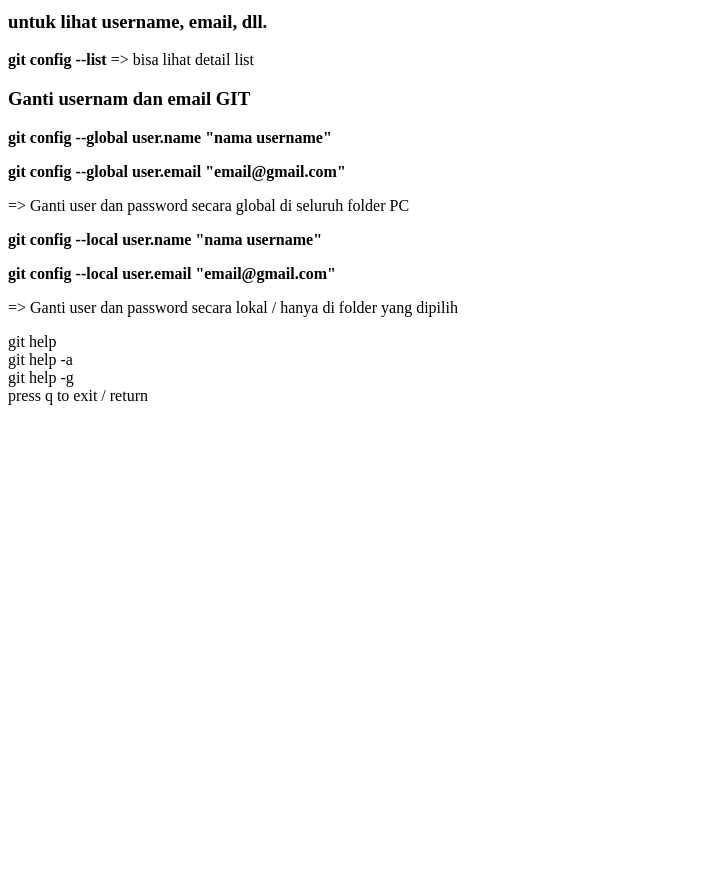
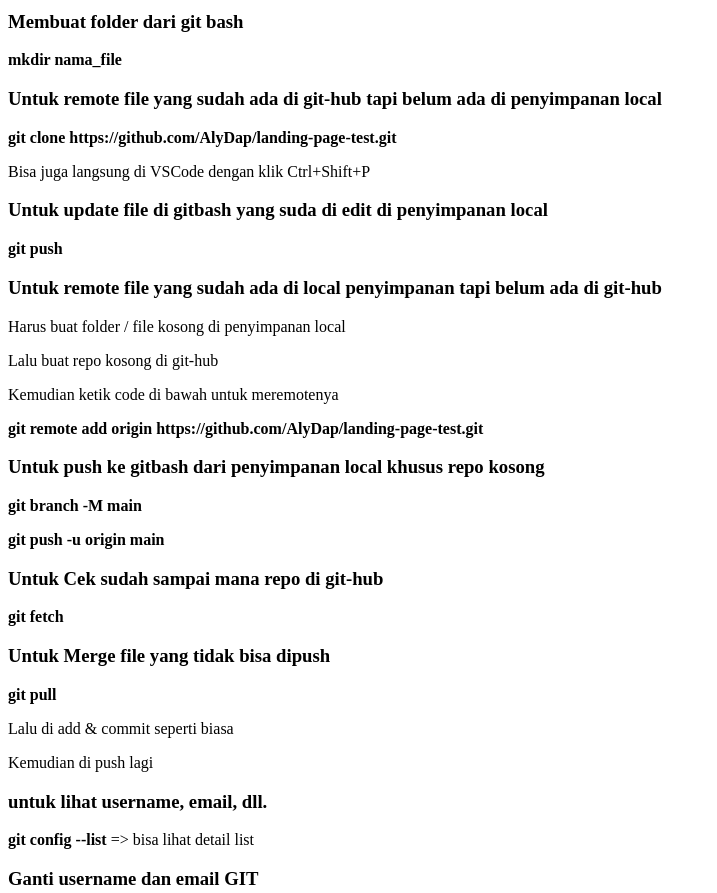
Before and after one commit to AlyDap/landing-page-test, a plain HTML site: page index.htm in a window 1280 px wide. Shown: the part 860-1753 px from the top of the page, without its empty margins (0-717 px from the left). Before the commit the page ends 1273 px from the top, so only its background shows below. Drawn offline with Linux system fonts and the light colour scheme.

Commit message:
nambah deskripsi

```diff
--- a/index.htm
+++ b/index.htm
@@ -30,7 +30,7 @@
           <p>ls</p>
         </div>
         <div class="text-container">
-          <h3>Membersihkan tanpilan git bash</h3>
+          <h3>Membersihkan tampilan git bash</h3>
           <p>clear</p>
         </div>
         <div class="text-container">
@@ -66,11 +66,78 @@
           </p>
         </div>
         <div class="text-container">
+          <h3>Membuat folder dari git bash</h3>
+          <p>
+            <strong>mkdir nama_file</strong>
+          </p>
+        </div>
+        <div class="text-container">
+          <h3>
+            Untuk remote file yang sudah ada di git-hub tapi belum ada di
+            penyimpanan local
+          </h3>
+          <p>
+            <strong
+              >git clone https://github.com/AlyDap/landing-page-test.git
+            </strong>
+          </p>
+          <p>Bisa juga langsung di VSCode dengan klik Ctrl+Shift+P</p>
+        </div>
+        <div class="text-container">
+          <h3>
+            Untuk update file di gitbash yang suda di edit di penyimpanan local
+          </h3>
+          <p>
+            <strong>git push </strong>
+          </p>
+        </div>
+
+        <div class="text-container">
+          <h3>
+            Untuk remote file yang sudah ada di local penyimpanan tapi belum ada
+            di git-hub
+          </h3>
+          <p>Harus buat folder / file kosong di penyimpanan local</p>
+          <p>Lalu buat repo kosong di git-hub</p>
+          <p>Kemudian ketik code di bawah untuk meremotenya</p>
+          <p>
+            <strong
+              >git remote add origin
+              https://github.com/AlyDap/landing-page-test.git
+            </strong>
+          </p>
+        </div>
+        <div class="text-container">
+          <h3>
+            Untuk push ke gitbash dari penyimpanan local khusus repo kosong
+          </h3>
+          <p>
+            <strong>git branch -M main </strong>
+          </p>
+          <p>
+            <strong>git push -u origin main </strong>
+          </p>
+        </div>
+        <div class="text-container">
+          <h3>Untuk Cek sudah sampai mana repo di git-hub</h3>
+          <p>
+            <strong>git fetch</strong>
+          </p>
+        </div>
+        <div class="text-container">
+          <h3>Untuk Merge file yang tidak bisa dipush</h3>
+          <p>
+            <strong>git pull</strong>
+          </p>
+          <p>Lalu di add & commit seperti biasa</p>
+          <p>Kemudian di push lagi</p>
+        </div>
+        <div class="text-container">
           <h3>untuk lihat username, email, dll.</h3>
           <p><strong>git config --list</strong> => bisa lihat detail list</p>
         </div>
         <div class="text-container">
-          <h3>Ganti usernam dan email GIT</h3>
+          <h3>Ganti username dan email GIT</h3>
           <p><strong>git config --global user.name "nama username"</strong></p>
           <p>
             <strong>git config --global user.email "email@gmail.com"</strong>
```
